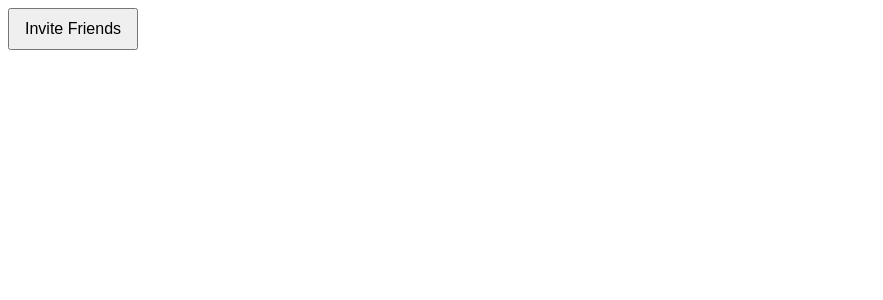
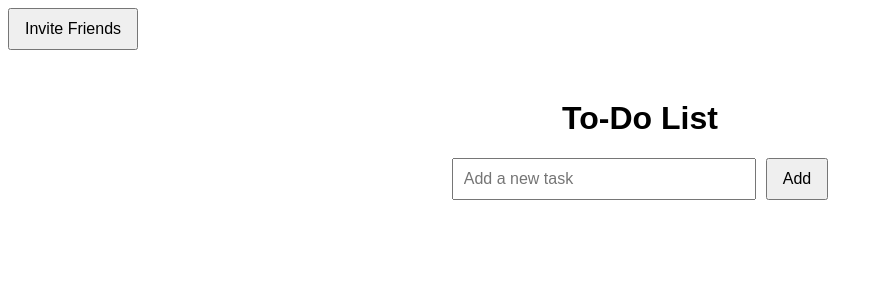
Before and after one commit to ashleymh060504/life-together, a React (Vite) app in the folder client/: page / in a window 1280 px wide. Shown: the top 300 px of the page, without its empty margins (0-883 px from the left). Built offline with nearby package versions, Linux system fonts and the light colour scheme.

Commit message:
Edited App.jsx return statement

```diff
--- a/client/src/App.jsx
+++ b/client/src/App.jsx
@@ -8,35 +8,36 @@ function App() {
   const [count, setCount] = useState(0)
   return (
   <>
-  <InviteFriendsModal/>
+    <InviteFriendsModal/>
+    <Homehtml/>
   </>
   )
 
-  return (
-     <>
-     <Homehtml/>
-    {/* //   <div>
-    //     <a href="https://vite.dev" target="_blank">
-    //       <img src={viteLogo} className="logo" alt="Vite logo" />
-    //     </a>
-    //     <a href="https://react.dev" target="_blank">
-    //       <img src={reactLogo} className="logo react" alt="React logo" />
-    //     </a>
-    //   </div>
-    //   <h1>Vite + React</h1>
-    //   <div className="card">
-    //     <button onClick={() => setCount((count) => count + 1)}>
-    //       count is {count}
-    //     </button>
-    //     <p>
-    //       Edit <code>src/App.jsx</code> and save to test HMR
-    //     </p>
-    //   </div>
-    //   <p className="read-the-docs">
-    //     Click on the Vite and React logos to learn more
-    //   </p>  */}
-    </>
-  )
+  // return (
+  //    <>
+  //    <Homehtml/>
+  //   {/* //   <div>
+  //   //     <a href="https://vite.dev" target="_blank">
+  //   //       <img src={viteLogo} className="logo" alt="Vite logo" />
+  //   //     </a>
+  //   //     <a href="https://react.dev" target="_blank">
+  //   //       <img src={reactLogo} className="logo react" alt="React logo" />
+  //   //     </a>
+  //   //   </div>
+  //   //   <h1>Vite + React</h1>
+  //   //   <div className="card">
+  //   //     <button onClick={() => setCount((count) => count + 1)}>
+  //   //       count is {count}
+  //   //     </button>
+  //   //     <p>
+  //   //       Edit <code>src/App.jsx</code> and save to test HMR
+  //   //     </p>
+  //   //   </div>
+  //   //   <p className="read-the-docs">
+  //   //     Click on the Vite and React logos to learn more
+  //   //   </p>  */}
+  //   </>
+  // )
 }
 
 export default App;
--- a/client/src/html.jsx
+++ b/client/src/html.jsx
@@ -1,5 +1,6 @@
 import React, { useState } from 'react';
 import './index.css';
+import InviteFriendsModal from './components/contact-us';
 
 function Homehtml() {
   const [tasks, setTasks] = useState([]);
@@ -45,6 +46,8 @@ function Homehtml() {
   };
 
   return (
+    <>
+      {/* <InviteFriendsModal/> */}
       <div className="app">
         <h1>To-Do List</h1>
         <div className="input-container">
@@ -68,6 +71,7 @@ function Homehtml() {
           ))}
         </ul>
       </div>
+    </>
   );
 }
 
```
Lines whose indentation alone changed are shown as unchanged.
